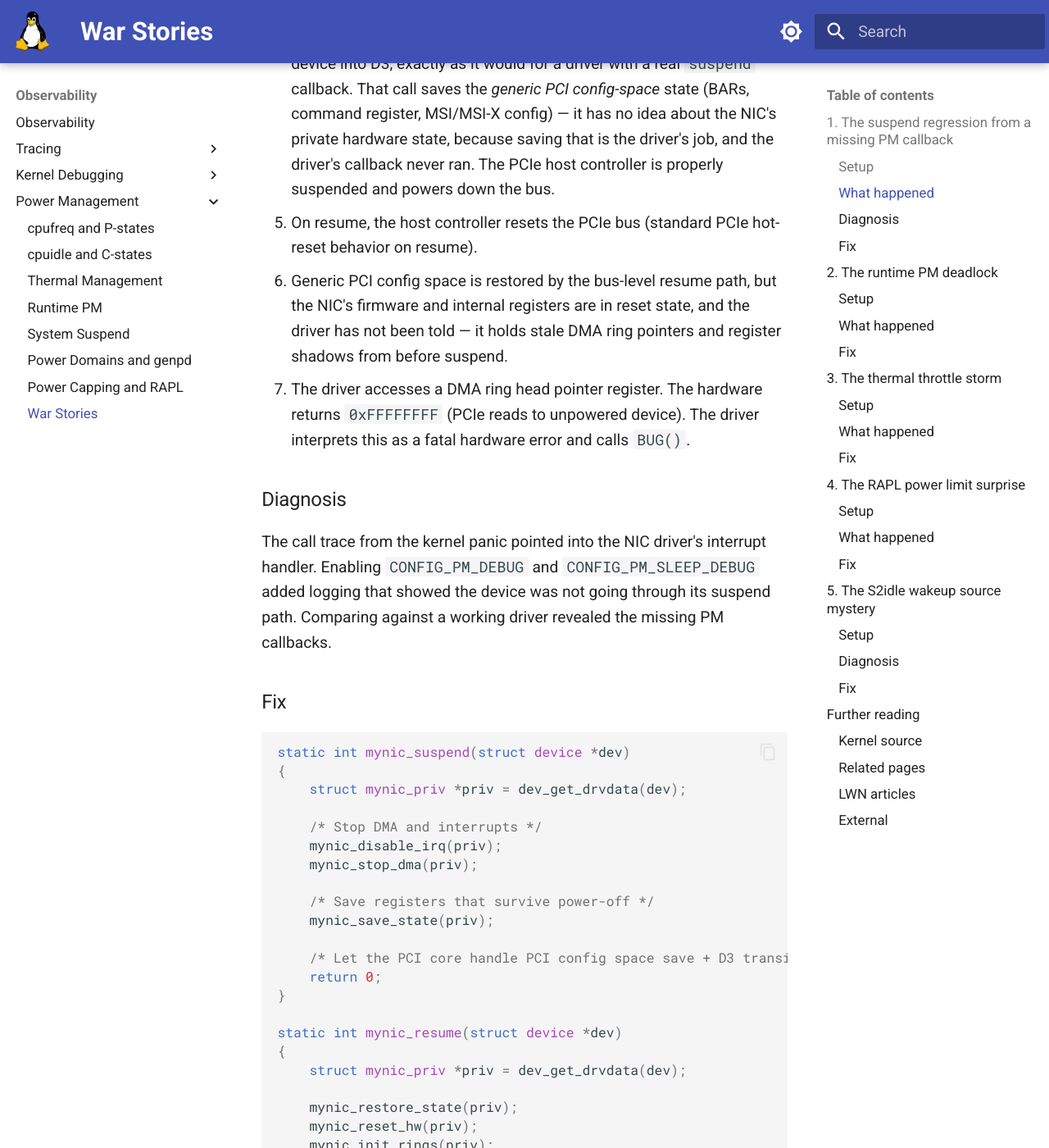
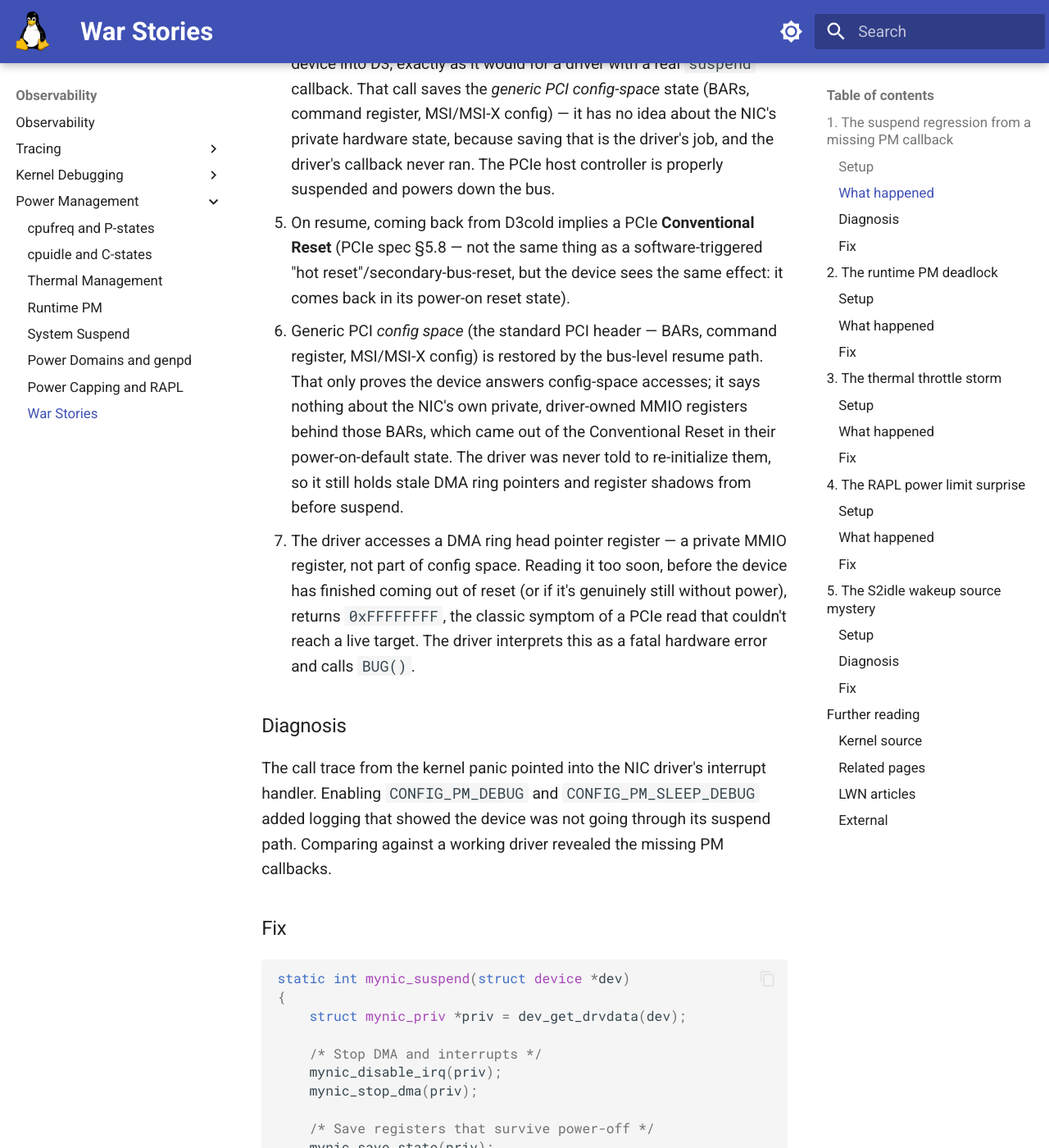
Before and after one commit to laveeshb/linux-kernel-internals, an MkDocs documentation site: the page built from docs/power/war-stories.md, in a window 1280 px wide and 1400 px high, scrolled down 1589 px. Shown: the whole window at 82% size. Built offline with MkDocs 1.6.1 and Material for MkDocs 9.7.7, drawn with Linux system fonts in a browser that asks for light colours; some of the changed text lies outside the part shown.

Commit message:
Fix content in docs/power/ (#758)
- power-capping.md: the SCMI powercap example named Ampere Altra
  specifically and showed a fixed zone name ("package_0") as sysfs
  output. Neither is verifiable against public documentation - the
  zone name comes from the SCMI power-capping domain descriptor the
  platform firmware reports (spz->info->name in
  drivers/powercap/arm_scmi_powercap.c), not a fixed kernel string.
  Generalized to any platform whose firmware implements the protocol.
- power-domains.md: GDSC expands to "Globally Distributed Switch
  Controller", not "Global" - confirmed against the struct comment
  in drivers/clk/qcom/gdsc.h. Also softened the GENPD_STATE_ON table
  row: a domain can be ON because a child domain needs it powered,
  not only because a directly-attached device is active (confirmed
  via genpd_power_on()'s parent-domain propagation in
  drivers/pmdomain/core.c).
- runtime-pm.md: "pm_runtime_get_sync always returns -EACCES when
  runtime PM disabled" was stated as absolute. rpm_resume() in
  drivers/base/power/runtime.c shows two exceptions: a device already
  RPM_ACTIVE gets retval 1 (success), and RPM_TRANSPARENT skips the
  error path entirely.
- suspend.md: LWN 429925 ("Waking systems from suspend") is about
  RTC alarm timers specifically, not a general survey of wakeup
  sources - confirmed by reading the article. Tightened the
  description. Also softened the unsourced s2idle vs S3 wake-time
  figures (~1s vs ~3s) to a qualitative claim.
- war-stories.md: fixed the might_sleep splat's field name
  (non_block:, not non-block:, confirmed against kernel/sched/core.c);
  replaced the inaccurate "standard PCIe hot-reset" framing in Case 1
  with the real PCIe-spec term (Conventional Reset on D3cold->D0,
  PCIe r6.0 5.8, confirmed via a comment in drivers/pci/pci.c) and
  clarified the config-space-vs-private-MMIO-register distinction in
  steps 6-7; fixed Case 4's inline intel-rapl* glob to match the Fix
  block's intel-rapl:* (the former also matches the intel-rapl
  control-type directory itself).

Source: git.kernel.org (paths/lines as noted above).

````diff
--- a/docs/power/war-stories.md
+++ b/docs/power/war-stories.md
@@ -28,9 +28,9 @@
 2. PM core calls `dpm_suspend()`, which walks the device list. For each device, `device_suspend()` (`drivers/base/power/main.c`) picks the *first* non-NULL `dev_pm_ops` it finds, checking `pm_domain`, `type`, `class`, then `bus`, and only falling back to the driver's own `dev_pm_ops` if none of those provide a callback. For a PCI device, `dev->bus->pm` is `pci_bus_pm_ops` — always non-NULL — so this device's suspend goes through `pci_pm_suspend()` regardless of what `mynic_pm_ops` contains.
 3. Inside `pci_pm_suspend()`, the bus-level code checks the *driver's* callback itself: `if (pm->suspend) { pm->suspend(dev); ... }`. Since `mynic_pm_ops.suspend` is NULL, that block is simply skipped — no driver code runs — but `pci_pm_suspend()` still returns 0 and the generic PCI suspend machinery proceeds.
 4. `pci_pm_suspend_noirq()` still runs unconditionally later in the same suspend sequence: it calls `pci_save_state()` and puts the device into D3, exactly as it would for a driver with a real `suspend` callback. That call saves the *generic PCI config-space* state (BARs, command register, MSI/MSI-X config) — it has no idea about the NIC's private hardware state, because saving that is the driver's job, and the driver's callback never ran. The PCIe host controller is properly suspended and powers down the bus.
-5. On resume, the host controller resets the PCIe bus (standard PCIe hot-reset behavior on resume).
-6. Generic PCI config space is restored by the bus-level resume path, but the NIC's firmware and internal registers are in reset state, and the driver has not been told — it holds stale DMA ring pointers and register shadows from before suspend.
-7. The driver accesses a DMA ring head pointer register. The hardware returns `0xFFFFFFFF` (PCIe reads to unpowered device). The driver interprets this as a fatal hardware error and calls `BUG()`.
+5. On resume, coming back from D3cold implies a PCIe **Conventional Reset** (PCIe spec §5.8 — not the same thing as a software-triggered "hot reset"/secondary-bus-reset, but the device sees the same effect: it comes back in its power-on reset state).
+6. Generic PCI *config space* (the standard PCI header — BARs, command register, MSI/MSI-X config) is restored by the bus-level resume path. That only proves the device answers config-space accesses; it says nothing about the NIC's own private, driver-owned MMIO registers behind those BARs, which came out of the Conventional Reset in their power-on-default state. The driver was never told to re-initialize them, so it still holds stale DMA ring pointers and register shadows from before suspend.
+7. The driver accesses a DMA ring head pointer register — a private MMIO register, not part of config space. Reading it too soon, before the device has finished coming out of reset (or if it's genuinely still without power), returns `0xFFFFFFFF`, the classic symptom of a PCIe read that couldn't reach a live target. The driver interprets this as a fatal hardware error and calls `BUG()`.
 
 ### Diagnosis
 
@@ -113,7 +113,7 @@
 
 ```
 BUG: sleeping function called from invalid context at kernel/locking/mutex.c:580
-in_atomic(): 1, irqs_disabled(): 0, non-block: 0, pid: 88, name: irq/86-mytouch
+in_atomic(): 1, irqs_disabled(): 0, non_block: 0, pid: 88, name: irq/86-mytouch
 ...
 Call Trace:
   __might_sleep
@@ -300,7 +300,7 @@
 
 After raising the DRAM limit to 50 W — above the workload's ~45 W demand — memory bandwidth throttling disappeared and throughput returned to baseline, still well within the 150 W package budget because the CPU cores were only at 35% load.
 
-**Lesson**: RAPL domain limits are set and enforced independently of one another. Before setting power caps, enumerate all domains with `for zone in /sys/class/powercap/intel-rapl*/; do cat $zone/name $zone/constraint_0_power_limit_uw; done` and understand which domain is the actual bottleneck. Monitor `energy_uj` on all domains during workload characterization.
+**Lesson**: RAPL domain limits are set and enforced independently of one another. Before setting power caps, enumerate all domains with `for zone in /sys/class/powercap/intel-rapl:*/; do cat $zone/name $zone/constraint_0_power_limit_uw; done` and understand which domain is the actual bottleneck (note the colon in the glob — `intel-rapl*` without it would also match the `intel-rapl` control-type directory itself, not just its zones). Monitor `energy_uj` on all domains during workload characterization.
 
 ---
 
````
Also changed, not shown: docs/power/power-capping.md (+3 -3 lines), docs/power/power-domains.md (+3 -3 lines), docs/power/runtime-pm.md (+3 -1 lines), docs/power/suspend.md (+2 -2 lines).
